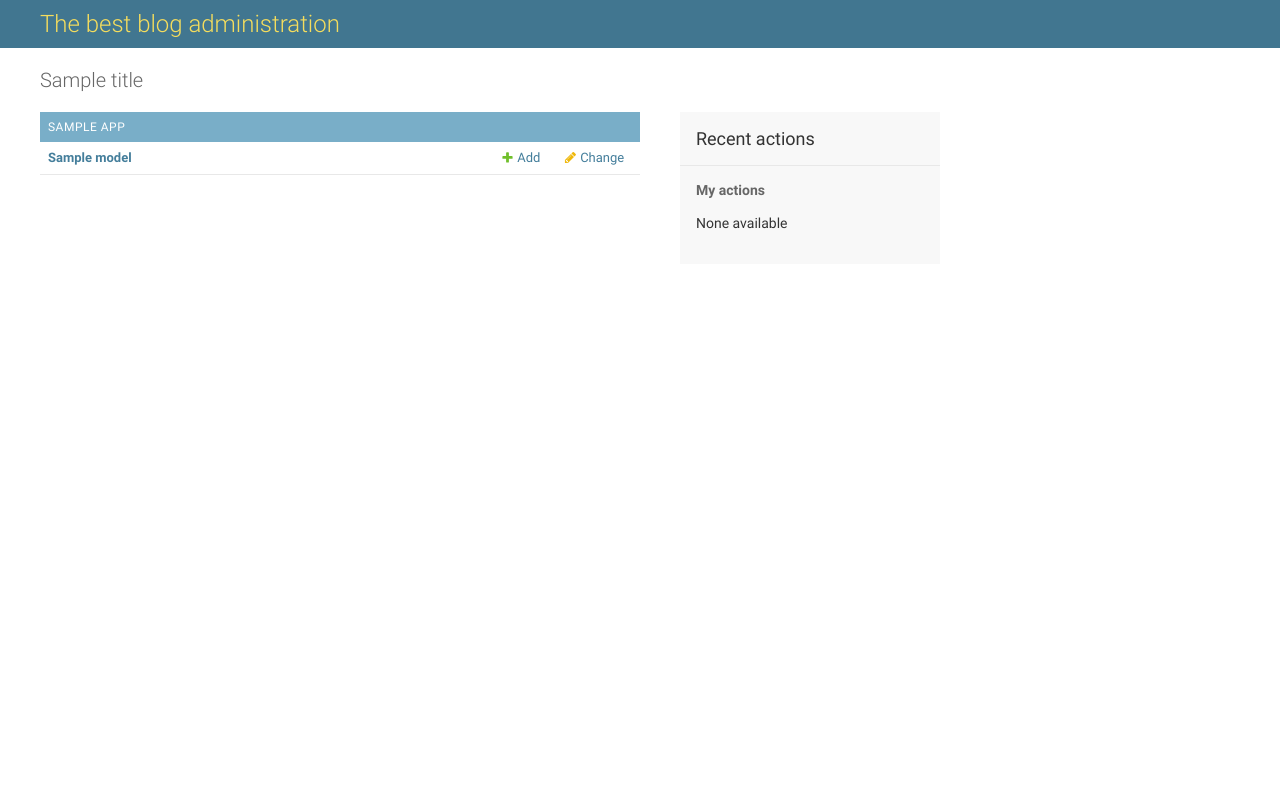
After one commit to Halifay/my_beauty_blog, a Django app: template mysite/templates/admin/index.html in a window 1280 px wide. The commit adds this page. Run offline with Django 3.2, Linux system fonts and the light colour scheme; data comes from the database, SQL or seed files in the repository; both versions use the stored data as it was after the commit; the template is opened without the code that fills it: most values are stand-ins (such as "Sample title", 1, 10 or a date in 2020).

Commit message:
I've finished guide for beginners!

```diff
--- a/mysite/blog/models.py
+++ b/mysite/blog/models.py
@@ -17,7 +17,9 @@ class Post (models.Model):
     def was_published_recently(self):
         return timezone.now() >= self.published_date >=\
                timezone.now() - datetime.timedelta(days=1)
-
+    was_published_recently.admin_order_field = 'published_date'
+    was_published_recently.boolean = True
+    was_published_recently.short_description = 'Published recently?'
 
     def __str__(self):
         return self.title
--- /dev/null
+++ b/mysite/blog/static/blog/style.css
@@ -0,0 +1,3 @@
+body {
+    background: white url("images/no_anime.gif")no-repeat;
+}
--- a/mysite/blog/templates/blog/detail.html
+++ b/mysite/blog/templates/blog/detail.html
@@ -1,5 +1,9 @@
+{% load static %}
+
+<link rel="stylesheet" type="text/css" href="{% static 'blog/style.css' %}">
 <h2>{{post.title}}</h2>
 <h3>{{post.text}}</h3>
+<link/>
 
 {% if error_message %} <p><strong>{{error_message}}</strong></p>{% endif %}
 
--- a/mysite/blog/views.py
+++ b/mysite/blog/views.py
@@ -19,6 +19,9 @@ class PostView(generic.DetailView):
     model = Post
     template_name = 'blog/detail.html'
 
+    def get_queryset(self):
+        return Post.objects.filter(published_date__lte=timezone.now())
+
 
 def leave_a_comment(request, post_id):
     post = get_object_or_404(Post, pk=post_id)
--- a/mysite/mysite/settings.py
+++ b/mysite/mysite/settings.py
@@ -55,7 +55,7 @@ ROOT_URLCONF = 'mysite.urls'
 TEMPLATES = [
     {
         'BACKEND': 'django.template.backends.django.DjangoTemplates',
-        'DIRS': [],
+        'DIRS': [os.path.join(BASE_DIR, 'templates')],
         'APP_DIRS': True,
         'OPTIONS': {
             'context_processors': [
--- /dev/null
+++ b/mysite/templates/admin/base_site.html
@@ -0,0 +1,9 @@
+{% extends "admin/base.html" %}
+
+{% block title %}{{ title }} | {{ site_title|default:_('Django site admin') }}{% endblock %}
+
+{% block branding %}
+<h1 id="site-name"><a href="{% url 'admin:index' %}">The best blog administration</a></h1>
+{% endblock %}
+
+{% block nav-global %}{% endblock %}
--- /dev/null
+++ b/mysite/templates/admin/index.html
@@ -0,0 +1,86 @@
+{% extends "admin/base_site.html" %}
+{% load i18n static %}
+
+{% block extrastyle %}{{ block.super }}<link rel="stylesheet" type="text/css" href="{% static "admin/css/dashboard.css" %}">{% endblock %}
+
+{% block coltype %}colMS{% endblock %}
+
+{% block bodyclass %}{{ block.super }} dashboard{% endblock %}
+
+{% block breadcrumbs %}{% endblock %}
+
+{% block content %}
+<div id="content-main">
+
+{% if app_list %}
+    {% for app in app_list %}
+        <div class="app-{{ app.app_label }} module">
+        <table>
+        <caption>
+            <a href="{{ app.app_url }}" class="section" title="{% blocktrans with name=app.name %}Models in the {{ name }} application{% endblocktrans %}">{{ app.name }}</a>
+        </caption>
+        {% for model in app.models %}
+            <tr class="model-{{ model.object_name|lower }}">
+            {% if model.admin_url %}
+                <th scope="row"><a href="{{ model.admin_url }}">{{ model.name }}</a></th>
+            {% else %}
+                <th scope="row">{{ model.name }}</th>
+            {% endif %}
+
+            {% if model.add_url %}
+                <td><a href="{{ model.add_url }}" class="addlink">{% trans 'Add' %}</a></td>
+            {% else %}
+                <td>&nbsp;</td>
+            {% endif %}
+
+            {% if model.admin_url %}
+                {% if model.view_only %}
+                <td><a href="{{ model.admin_url }}" class="viewlink">{% trans 'View' %}</a></td>
+                {% else %}
+                <td><a href="{{ model.admin_url }}" class="changelink">{% trans 'Change' %}</a></td>
+                {% endif %}
+            {% else %}
+                <td>&nbsp;</td>
+            {% endif %}
+            </tr>
+        {% endfor %}
+        </table>
+        </div>
+    {% endfor %}
+{% else %}
+    <p>{% trans "You don't have permission to view or edit anything." %}</p>
+{% endif %}
+</div>
+{% endblock %}
+
+{% block sidebar %}
+<div id="content-related">
+    <div class="module" id="recent-actions-module">
+        <h2>{% trans 'Recent actions' %}</h2>
+        <h3>{% trans 'My actions' %}</h3>
+            {% load log %}
+            {% get_admin_log 10 as admin_log for_user user %}
+            {% if not admin_log %}
+            <p>{% trans 'None available' %}</p>
+            {% else %}
+            <ul class="actionlist">
+            {% for entry in admin_log %}
+            <li class="{% if entry.is_addition %}addlink{% endif %}{% if entry.is_change %}changelink{% endif %}{% if entry.is_deletion %}deletelink{% endif %}">
+                {% if entry.is_deletion or not entry.get_admin_url %}
+                    {{ entry.object_repr }}
+                {% else %}
+                    <a href="{{ entry.get_admin_url }}">{{ entry.object_repr }}</a>
+                {% endif %}
+                <br>
+                {% if entry.content_type %}
+                    <span class="mini quiet">{% filter capfirst %}{{ entry.content_type }}{% endfilter %}</span>
+                {% else %}
+                    <span class="mini quiet">{% trans 'Unknown content' %}</span>
+                {% endif %}
+            </li>
+            {% endfor %}
+            </ul>
+            {% endif %}
+    </div>
+</div>
+{% endblock %}
```
Also changed, not shown: mysite/blog/admin.py (+20 -1 lines), mysite/blog/templates/blog/index.html (+5 -2 lines), mysite/blog/tests.py (+14 -0 lines), mysite/blog/static/blog/__init__.py (added), mysite/blog/static/blog/images/no_anime.gif (added), mysite/db.sqlite3.
